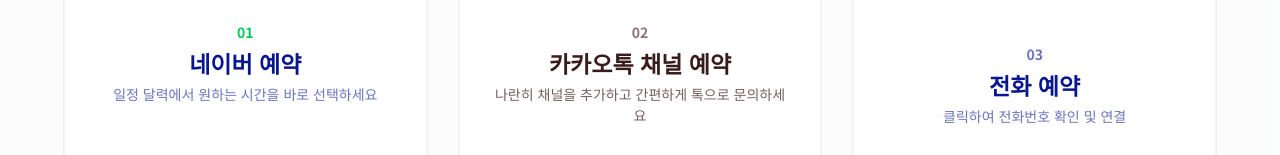
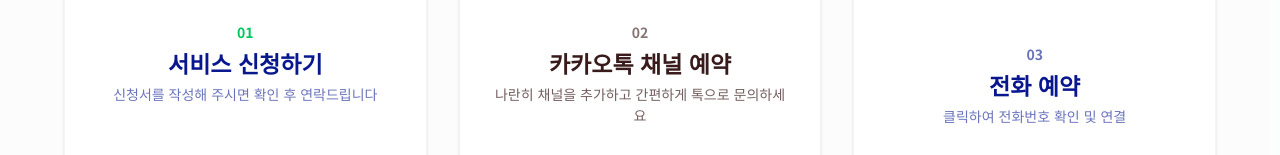
Before and after one commit to sometimewillbe-narani/home, a React (Vite) app: page /guide in a window 1280 px wide. Shown: the part 536-691 px from the top of the page. Built offline with nearby package versions, Linux system fonts and the light colour scheme; a web font is replaced by a local one.

Commit message:
feat: 네이버 예약 문구를 온라인 신청으로 변경

```diff
--- a/src/pages/Guide.tsx
+++ b/src/pages/Guide.tsx
@@ -18,7 +18,7 @@
           <div className="grid md:grid-cols-3 gap-6 lg:gap-8 max-w-6xl mx-auto">
             {/* 1. 네이버 예약 */}
             <motion.a
-              href="https://new.smartplace.naver.com/bizes/place/11853307"
+              href="https://naver.me/GsBPdE7O"
               target="_blank"
               rel="noreferrer"
               initial={{ opacity: 0, y: 15 }}
@@ -31,8 +31,8 @@
               </div>
               <div>
                 <div className="text-[#03C75A] font-bold text-sm mb-1">01</div>
-                <h3 className="text-[19px] md:text-[23px] font-bold text-brand-blue mb-1">네이버 예약</h3>
-                <p className="text-brand-blue/60 text-[14px]">일정 달력에서 원하는 시간을 바로 선택하세요</p>
+                <h3 className="text-[19px] md:text-[23px] font-bold text-brand-blue mb-1">서비스 신청하기</h3>
+                <p className="text-brand-blue/60 text-[14px]">신청서를 작성해 주시면 확인 후 연락드립니다</p>
               </div>
             </motion.a>
 
```
